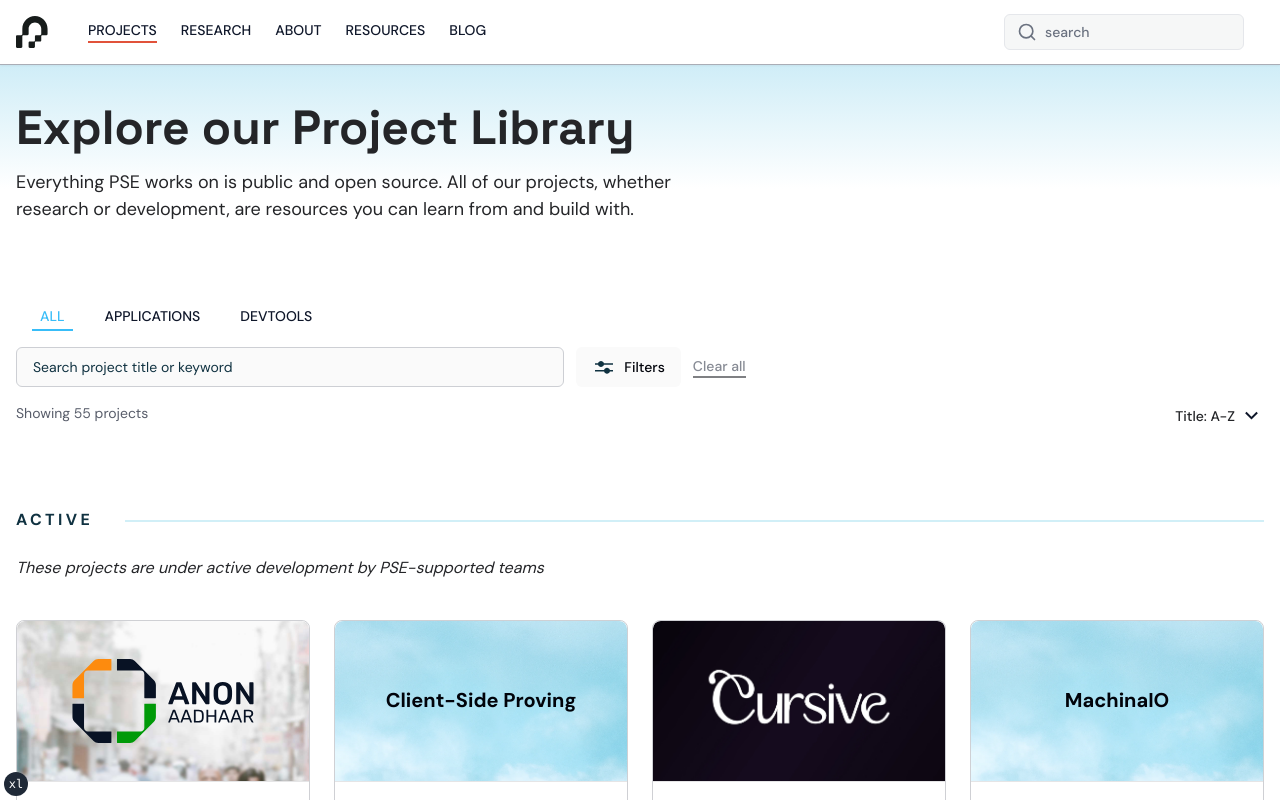
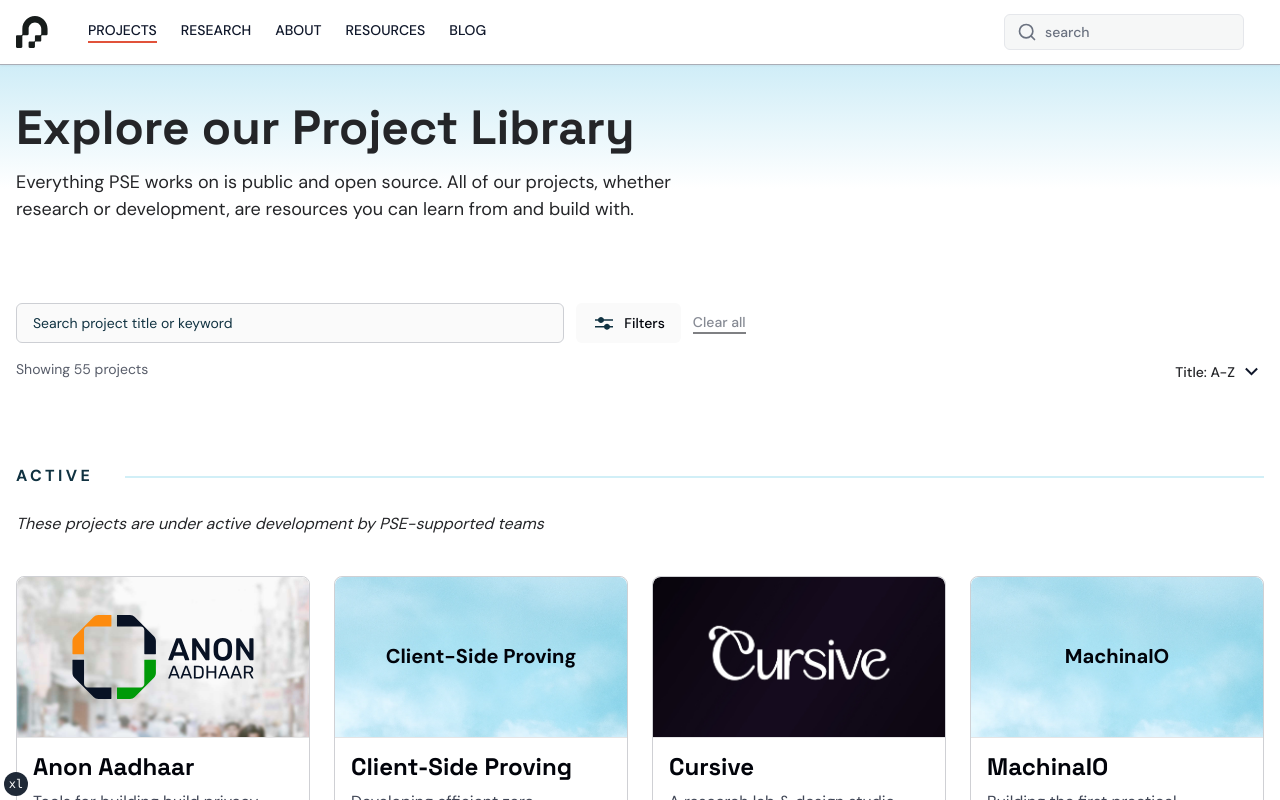
Before and after one commit to privacy-scaling-explorations/pse.dev, a Next.js app: page /projects in a window 1280 px wide. Shown: the top 800 px of the page. Built offline with nearby package versions, Linux system fonts and the light colour scheme.

Commit message:
remove project category filters

```diff
--- a/components/project/project-filters-bar.tsx
+++ b/components/project/project-filters-bar.tsx
@@ -81,15 +81,8 @@ export default function ProjectFiltersBar() {
   const [searchQuery, setSearchQuery] = useState("")
   const [filterCount, setFilterCount] = useState(0)
 
-  const {
-    filters,
-    toggleFilter,
-    queryString,
-    activeFilters,
-    onFilterProject,
-    currentCategory,
-    setCurrentCategory,
-  } = useProjectFiltersState((state) => state)
+  const { filters, toggleFilter, queryString, activeFilters, onFilterProject } =
+    useProjectFiltersState((state) => state)
 
   useEffect(() => {
     if (!queryString) return
@@ -256,38 +249,6 @@ export default function ProjectFiltersBar() {
         </div>
       </Modal>
       <div className="flex flex-col gap-4">
-        <nav className="container px-4 mx-auto">
-          <ul className="flex space-x-6">
-            <div
-              className={cn(
-                "relative block px-2 py-1 text-sm font-medium uppercase transition-colors cursor-pointer hover:text-primary",
-                currentCategory == null
-                  ? "text-sky-400 after:absolute after:bottom-0 after:left-0 after:h-0.5 after:w-full after:bg-sky-400"
-                  : ""
-              )}
-              onClick={() => setCurrentCategory(null)}
-            >
-              All
-            </div>
-            {ProjectCategories.map((key) => {
-              if (key === ProjectCategory.RESEARCH) return null // Research category has now it's own page
-              return (
-                <div
-                  key={key}
-                  className={cn(
-                    "relative block px-2 py-1 text-sm font-medium uppercase transition-colors cursor-pointer hover:text-primary",
-                    currentCategory === key
-                      ? "text-sky-400 after:absolute after:bottom-0 after:left-0 after:h-0.5 after:w-full after:bg-sky-400"
-                      : ""
-                  )}
-                  onClick={() => setCurrentCategory(key as ProjectCategory)}
-                >
-                  {key}
-                </div>
-              )
-            })}
-          </ul>
-        </nav>
         <div className="flex flex-col gap-6">
           <div className="grid items-center justify-between grid-cols-1 gap-3 md:grid-cols-5 md:gap-12">
             <div className="col-span-1 grid grid-cols-[1fr_auto] gap-2 md:col-span-3 md:gap-3">
--- a/state/useProjectFiltersState.ts
+++ b/state/useProjectFiltersState.ts
@@ -51,7 +51,6 @@ interface ProjectStateProps {
   activeFilters: Partial<FiltersProps>
   queryString: string
   searchQuery: string
-  currentCategory: ProjectCategory | null
 }
 
 interface SearchMatchByParamsProps {
@@ -72,7 +71,6 @@ interface ProjectActionsProps {
   onFilterProject: (searchPattern: string) => void
   onSelectTheme: (theme: string, searchPattern?: string) => void
   sortProjectBy: (sortBy: ProjectSortBy) => void
-  setCurrentCategory: (section: ProjectCategory | null) => void
 }
 
 const createURLQueryString = (params: Partial<FiltersProps>): string => {
@@ -236,7 +234,6 @@ const sortProjectByFn = ({
 export const useProjectFiltersState = create<
   ProjectStateProps & ProjectActionsProps
 >()((set) => ({
-  currentCategory: null,
   sortBy: DEFAULT_PROJECT_SORT_BY,
   projects: sortProjectByFn({
     projects,
@@ -351,16 +348,4 @@ export const useProjectFiltersState = create<
       }
     })
   },
-  setCurrentCategory(category: ProjectCategory | null) {
-    set((state: any) => {
-      return {
-        ...state,
-        projects: projects.filter((project) => {
-          if (category == null) return true // return all projects
-          return project?.category === category
-        }),
-        currentCategory: category,
-      }
-    })
-  },
 }))
```
